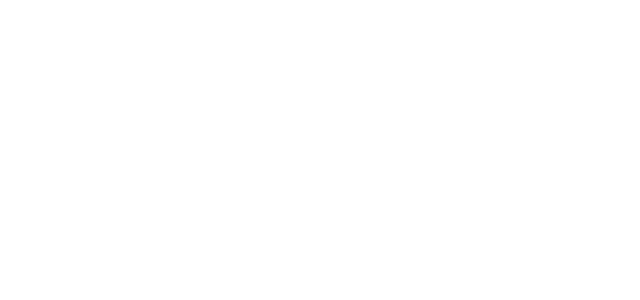
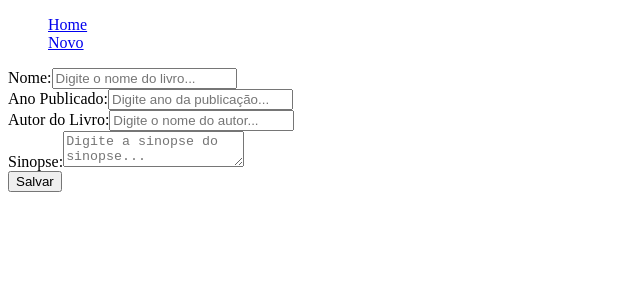
Before and after one commit to DarleyGC2016/minha-biblioteca, a React (Create React App) app: page /novo in a window 1280 px wide. Before the commit this address had no page. Shown: the top 300 px of the page, without its empty margins (0-640 px from the left). Built offline with nearby package versions, Linux system fonts and the light colour scheme.

Commit message:
task 4 - salvar concluido e ajuste no editar

```diff
--- a/package.json
+++ b/package.json
@@ -1,6 +1,6 @@
 {
   "name": "minha-biblioteca",
-  "version": "0.1.2",
+  "version": "0.1.3-beta0",
   "private": true,
   "dependencies": {
     "@testing-library/jest-dom": "^5.17.0",
--- a/server.json
+++ b/server.json
@@ -1,16 +1,32 @@
 {
   "livros": [
     {
-      "nome": "Aprendendo a programar 4",
-      "id": 1
-    },
-    {
-      "nome": "Aprendendo a programa 5",
+      "nome": "Ben-Hur",
+      "anoPublicacao": "1880",
+      "autor": "Lew Wallace",
+      "sinopse": "historia que passa no tempo de Jesus",
       "id": 2
     },
     {
-      "nome": "Harry Potter e a Pedra Filosofal",
+      "nome": "Harry Potter e a Câmera Secreta",
+      "anoPublicacao": "2006",
+      "autor": "Laura",
+      "sinopse": "historia do Harry Potter",
       "id": 3
+    },
+    {
+      "nome": "Harry Potter e o Cálice de Fogo",
+      "anoPublicacao": "2008",
+      "autor": "J. K. Rowling",
+      "sinopse": "historia do harry potter",
+      "id": 4
+    },
+    {
+      "nome": "Caçadores de Bons Exemplos",
+      "anoPublicacao": "2016",
+      "autor": "Iara | Eduardo Xavier",
+      "sinopse": "Colecionadores de bons exemplos",
+      "id": 5
     }
   ]
 }
--- a/src/App.jsx
+++ b/src/App.jsx
@@ -1,8 +1,14 @@
-import AppRoutes from './routes';
+import { Outlet } from 'react-router';
+import NaveBar from './components/navBar/NaveBar';
 
 function App() {
   return (
-      <AppRoutes />
+    <>
+      <NaveBar />
+      <>
+        <Outlet />
+      </>
+    </>
   );
 }
 
--- /dev/null
+++ b/src/components/NewFieldInput/NewFieldInput.jsx
@@ -0,0 +1,21 @@
+
+const NewFieldInput = (props) => {
+    return (
+        <div>
+            <label htmlFor={props.name}>
+                {props.label}
+            </label>
+            <input
+                type={props.type}
+                name={props.name}
+                id={props.id}
+                placeholder={props.value ? props.value : props.placeholder}
+                value={props.value}
+                onChange={props.change}
+                maxLength={props.maxLength}
+            />
+        </div>
+    )
+}
+
+export default NewFieldInput
--- /dev/null
+++ b/src/components/NewFieldTextArea/NewFieldTextArea.jsx
@@ -0,0 +1,20 @@
+import React from 'react'
+
+const NewFieldTextArea = (props) => {
+    return (
+            <div>
+                <label htmlFor={props.name}>
+                    {props.label}
+                </label>
+                <textarea
+                    name={props.name}
+                    id={props.id}
+                    placeholder={props.value ? props.value : props.placeholder}
+                    value={props.value}
+                    onChange={props.change}>
+                </textarea>
+            </div>
+    )
+}
+
+export default NewFieldTextArea
--- /dev/null
+++ b/src/components/navBar/NaveBar.jsx
@@ -0,0 +1,18 @@
+import { Link } from "react-router-dom"
+
+const NaveBar = () => {
+  return (
+    <nav>
+      <ul>
+        <li>
+          <Link to={'/'}>Home</Link>
+        </li>
+        <li>
+          <Link to={'/novo'}>Novo</Link>
+        </li>
+      </ul>
+    </nav>
+  )
+}
+
+export default NaveBar
--- a/src/index.jsx
+++ b/src/index.jsx
@@ -1,13 +1,13 @@
 import React from 'react';
 import ReactDOM from 'react-dom/client';
 import './index.css';
-import App from './App';
 import reportWebVitals from './reportWebVitals';
+import AppRoutes from './routes';
 
 const root = ReactDOM.createRoot(document.getElementById('root'));
 root.render(
   <React.StrictMode>
-    <App />
+    <AppRoutes />
   </React.StrictMode>
 );
 
--- a/src/pages/BookDetail/index.jsx
+++ b/src/pages/BookDetail/index.jsx
@@ -4,6 +4,8 @@ import { useCallback, useEffect, useState } from "react"
 
 import Api from "../../services/api"
 import { useFetch } from "../../hooks/useFetch";
+import NewFieldInput from "../../components/NewFieldInput/NewFieldInput";
+import NewFieldTextArea from "../../components/NewFieldTextArea/NewFieldTextArea";
 
 function BookDetail() {
     const { id } = useParams()
@@ -18,6 +20,7 @@ function BookDetail() {
         try {
             const resposta =  await Api.get(`/livros/${id}`)
             const data = resposta.data
+            console.log('data: ',data);
             setLivro(data)
             setTempLivro(data)
         } catch (error) {
@@ -33,18 +36,25 @@ function BookDetail() {
     const editar = (e) => {
         e.preventDefault();
         setChanged(false)
-        bookUpdate(id, tempLivro.nome)
+        bookUpdate(tempLivro)
         navegacao('/')
     }
 
-    const bookUpdate = useCallback(async (id, nome) => {
+    const bookUpdate = useCallback(async (livro) => {
         Api.put(`livros/${id}`, {
-            nome: nome
+            nome: livro.nome,
+            anoPublicacao: livro.anoPublicacao,
+            autor: livro.autor,
+            sinopse: livro.sinopse
         })
         if (!data) {
             data?.map(livro => {
                 if (livro.id === id){
-                    mutate({...livro, nome: nome})
+                    mutate({...livro, nome: livro.nome,
+                            anoPublicacao: livro.anoPublicacao,
+                            autor: livro.autor,
+                            sinopse: livro.sinopse
+                           })
                     return livro;
                 }
                 return livro;
@@ -53,22 +63,56 @@ function BookDetail() {
             mutate(false)
         }
 
-    },[ data, mutate ])
+    },[ id, data, mutate ])
 
     return (
             <>
                 {livro ?
                     <form onSubmit={(e)=> editar(e)}>
-                        <div>
-                            <label>Nome:</label>
-                            <input
-                                type="text"
-                                value={ tempLivro.nome }
-                                onChange={(e) => {
-                                                    setChanged(true);
-                                                    setTempLivro({...tempLivro , nome: e.currentTarget.value})}
-                                                }/>
-                        </div>
+                        <NewFieldInput
+                            label="Nome:"
+                            type="text"
+                            name="nome"
+                            id="nome"
+                            value={tempLivro.nome}
+                            change={(e) => {
+                                setChanged(true);
+                                setTempLivro({...tempLivro , nome: e.currentTarget.value})
+                            }}
+                        />
+                        <NewFieldInput
+                            label="Publicação:"
+                            type="text"
+                            name="publicacao"
+                            id="publicacao"
+                            placeholder="Digite o publicacao do livro..."
+                            value={tempLivro.anoPublicacao}
+                            maxLength="4"
+                            change={(e) => {
+                                setChanged(true)
+                                setTempLivro({...tempLivro , anoPublicacao: e.currentTarget.value})
+                        }}/>
+                        <NewFieldInput
+                            label="Autor do Livro:"
+                            type="text"
+                            name="autor"
+                            id="autor"
+                            value={tempLivro.autor}
+                            change={(e) => {
+                                setChanged(true)
+                                setTempLivro({...tempLivro , autor: e.currentTarget.value})
+                            }}
+                        />
+                        <NewFieldTextArea
+                            label="Sinopse:"
+                            name="sinopse"
+                            id="sinopse"
+                            value={tempLivro.sinopse}
+                            change={(e) => {
+                                setChanged(true)
+                                setTempLivro({...tempLivro , sinopse: e.currentTarget.value})
+                            }}
+                        />
                         {changed ?
                             <>
                                 <button onClick={(e) => {
--- /dev/null
+++ b/src/pages/NewBook/NewBook.jsx
@@ -0,0 +1,79 @@
+import { useState } from "react"
+import NewFieldInput from "../../components/NewFieldInput/NewFieldInput"
+import NewFieldTextArea from "../../components/NewFieldTextArea/NewFieldTextArea"
+import Api from "../../services/api"
+import { useNavigate } from "react-router"
+
+const NewBook = () => {
+  const [nome, setNome] = useState()
+  const [anoPublicacao, setAnoPublicacao] = useState()
+  const [autor, setAutor] = useState()
+  const [sinopse, setSinopse] = useState()
+  const navegacao = useNavigate()
+
+  const postBook = (e) => {
+    e.preventDefault();
+
+    Api.post(`/livros`, {
+      nome: nome,
+      anoPublicacao: anoPublicacao,
+      autor: autor,
+      sinopse: sinopse
+    })
+    navegacao("/")
+  }
+
+  return (
+    <div>
+      <form onSubmit={(e) => postBook(e)}>
+        <NewFieldInput
+            label="Nome:"
+            type="text"
+            name="nome"
+            id="nome"
+            placeholder="Digite o nome do livro..."
+            value={nome}
+            maxLength="100"
+            change={(e) => {
+                setNome( e.target.value)
+            }}/>
+        <NewFieldInput
+            label="Ano Publicado:"
+            type="text"
+            name="pub"
+            id="pub"
+            placeholder="Digite ano da publicação..."
+            value={anoPublicacao}
+            change={(e) => {
+              setAnoPublicacao(e.target.value)
+            }}
+            maxLength="4"
+          />
+          <NewFieldInput
+              label="Autor do Livro:"
+              type="text"
+              name="autor"
+              id="autor"
+              placeholder="Digite o nome do autor..."
+              value={autor}
+              maxLength="100"
+              change={(e) => {
+                  setAutor( e.target.value)
+              }}/>
+          <NewFieldTextArea
+            label="Sinopse:"
+            name="sinopse"
+            id="sinopse"
+            placeholder="Digite a sinopse do sinopse..."
+            value={sinopse}
+            change={(e) => {
+                setSinopse( e.target.value)
+            }}
+          />
+          <input type="submit" value="Salvar" />
+      </form>
+    </div>
+  )
+}
+
+export default NewBook
--- a/src/routes.jsx
+++ b/src/routes.jsx
@@ -1,16 +1,33 @@
-import { BrowserRouter, Route, Routes } from "react-router-dom";
+import { RouterProvider,  createBrowserRouter } from "react-router-dom";
 
 import BookList from "./pages/BooksList";
 import BookDetail from "./pages/BookDetail";
+import App from "./App";
+import NewBook from "./pages/NewBook/NewBook";
+
+const createRouter = createBrowserRouter([
+    {
+        element: <App />,
+        children: [
+            {
+                path: "/",
+                element: <BookList />
+            },
+            {
+                path: '/editar/:id',
+                element: <BookDetail />
+            },
+            {
+                path: '/novo',
+                element: <NewBook />
+            }
+        ]
+    }
+])
 
 function AppRoutes(){
     return (
-        <BrowserRouter>
-            <Routes>
-                <Route path="/" element={<BookList />}></Route>
-                <Route path="/editar/:id" element={<BookDetail />}></Route>
-            </Routes>
-        </BrowserRouter>
+        <RouterProvider router={createRouter}/>
     );
 }
 
```
Also changed, not shown: src/hooks/useEffect.js (deleted, +0 -25 lines), public/logo192.png (deleted), public/logo512.png (deleted).
